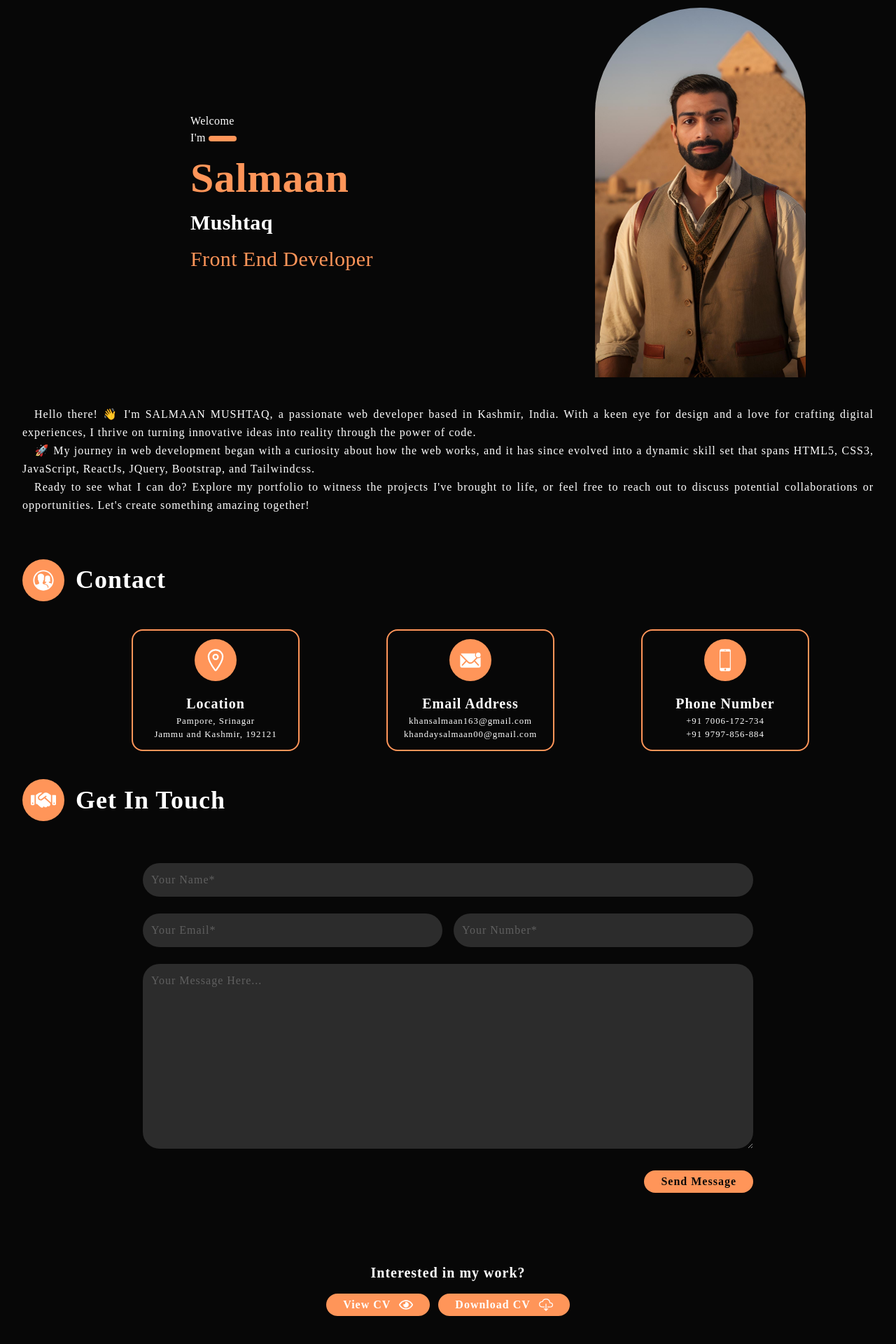
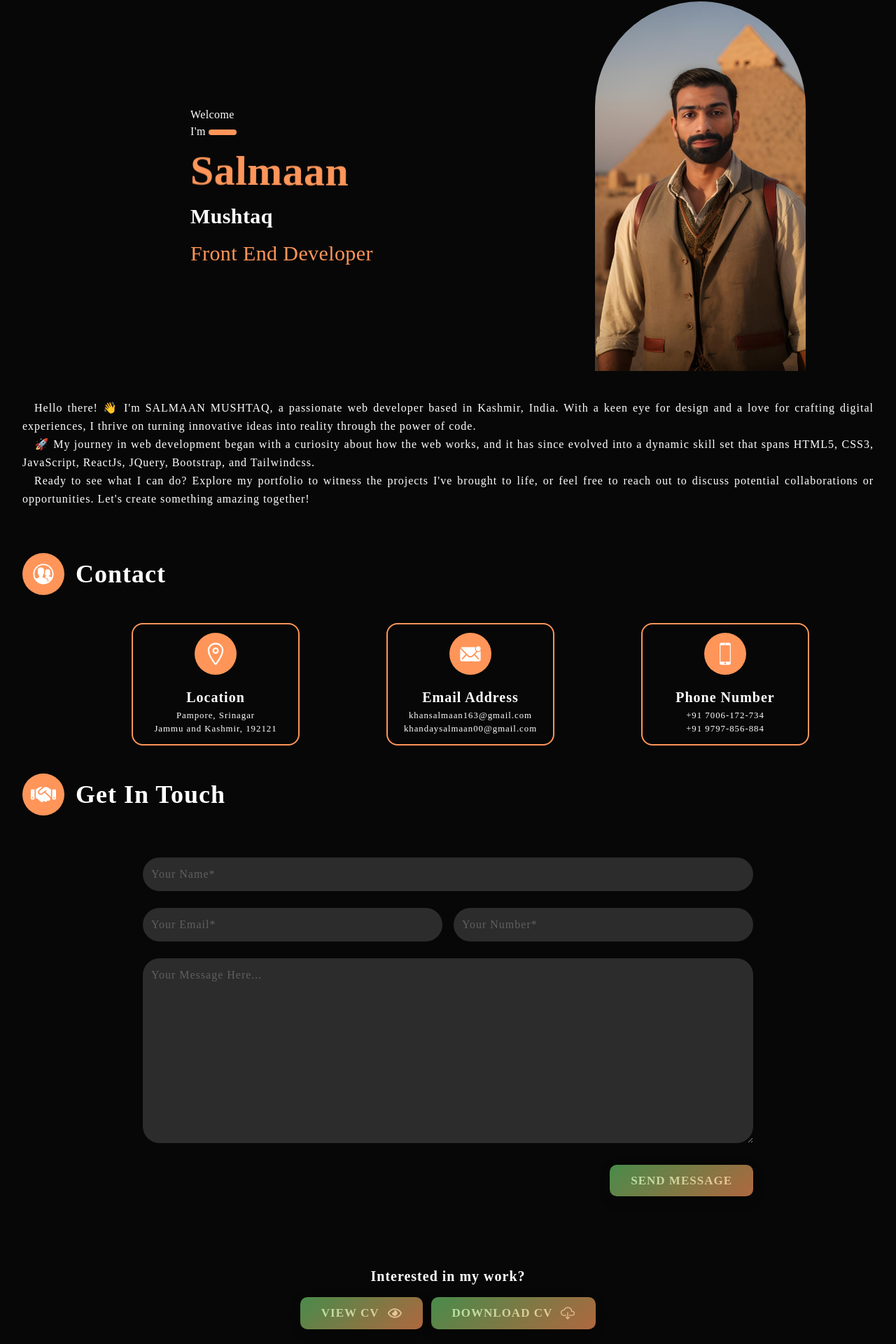
Before and after one commit to SalmaanMushtaq/Salmaan-Mushtaq, a React (Vite) app: page /contact in a window 1280 px wide. Shown: the part 154-2074 px from the top of the page at 70% size. Built offline with nearby package versions, Linux system fonts and the light colour scheme.

Commit message:
modification in different components like getIntouch form validation and formdata added

```diff
--- a/package.json
+++ b/package.json
@@ -10,6 +10,7 @@
     "preview": "vite preview"
   },
   "dependencies": {
+    "framer-motion": "^11.0.20",
     "react": "^18.2.0",
     "react-dom": "^18.2.0",
     "react-icons": "^5.0.1",
--- a/src/components/DownloadCV.jsx
+++ b/src/components/DownloadCV.jsx
@@ -9,16 +9,16 @@ function DownloadCV() {
           href="../assets/cv/Salmaan-Mushtaq.pdf"
           target="_blank"
           rel="noopener noreferrer"
-          className="p-1 px-6 bg-basic rounded-full flex justify-between gap-3 items-center font-semibold"
+          className="btnHover p-1 px-6 bg-basic rounded-full flex justify-between gap-3 items-center font-semibold"
         >
-          View CV <FaRegEye className="bg-basic text-xl" />
+          View CV <FaRegEye className="text-xl" />
         </a>
         <a
           href="../assets/cv/SalmaanMushtaq.pdf"
           download="Salmaan-Mushtaq.pdf"
-          className="p-1 px-6 bg-basic rounded-full flex justify-between gap-3 items-center font-semibold"
+          className="btnHover p-1 px-6 bg-basic rounded-full flex justify-between gap-3 items-center font-semibold"
         >
-          Download CV <IoCloudDownloadOutline className="bg-basic text-xl" />
+          Download CV <IoCloudDownloadOutline className="text-xl" />
         </a>
       </div>
     </div>
--- a/src/components/GetInTouch.jsx
+++ b/src/components/GetInTouch.jsx
@@ -1,6 +1,62 @@
+import { useState } from "react";
 import { FaHandshake } from "react-icons/fa6";
 
 function GetInTouch() {
+  const [userData, setUserData] = useState({
+    userName: "",
+    userEmail: "",
+    userPhone: "",
+    message: "",
+  });
+
+  const [errors, setErrors] = useState({});
+
+  const handleChange = (e) => {
+    const { name, value } = e.target;
+    setUserData({
+      ...userData,
+      [name]: value,
+    });
+    // Clear previous errors when input changes
+    setErrors({
+      ...errors,
+      [name]: "",
+    });
+  };
+
+  const handleSubmit = () => {
+    // Validation logic
+    const validationErrors = {};
+    if (!userData.userName.trim()) {
+      validationErrors.userName = "Please enter your name";
+    }
+    if (!userData.userEmail.trim()) {
+      validationErrors.userEmail = "Please enter your email";
+    } else if (!/\S+@\S+\.\S+/.test(userData.userEmail)) {
+      validationErrors.userEmail = "Please enter a valid email address";
+    }
+    if (!userData.userPhone.trim()) {
+      validationErrors.userPhone = "Please enter your phone number";
+    } else if (!/^\d{10}$/.test(userData.userPhone)) {
+      validationErrors.userPhone = "Please enter a valid 10-digit phone number";
+    }
+
+    if (Object.keys(validationErrors).length > 0) {
+      // If there are validation errors, set them and prevent form submission
+      setErrors(validationErrors);
+    } else {
+      // If there are no errors, proceed with form submission
+      console.log(userData);
+      setUserData({
+        userName: "",
+        userEmail: "",
+        userPhone: "",
+        message: "",
+      });
+      // Add code to submit the form data here
+    }
+  };
+
   return (
     <div className="mt-10">
       <h1 className="text-4xl font-bold leading-relaxed flex gap-4 items-center">
@@ -16,9 +72,16 @@ function GetInTouch() {
             name="userName"
             id="userName"
             placeholder="Your Name*"
-            className="placeholder:text-formTextColor bg-background p-3 w-full rounded-full
-            focus:outline-none focus:ring-4 focus:ring-stone-700 focus:ring-offset-2 focus:ring-offset-btnBackground"
+            onChange={handleChange}
+            value={userData.userName}
+            className={`placeholder:text-formTextColor bg-background p-3 w-full rounded-full
+              focus:outline-none focus:ring-4 focus:ring-stone-700 focus:ring-offset-2 focus:ring-offset-btnBackground ${
+                errors.userName && "border-red-500 border"
+              }`}
           />
+          {errors.userName && (
+            <p className="text-red-500 ms-5">{errors.userName}</p>
+          )}
         </div>
         <div className="flex flex-col lg:flex-row gap-4">
           <div className="w-full lg:w-1/2">
@@ -26,20 +89,34 @@ function GetInTouch() {
               type="email"
               name="userEmail"
               id="userEmail"
+              onChange={handleChange}
+              value={userData.userEmail}
               placeholder="Your Email*"
-              className="placeholder:text-formTextColor bg-background p-3 w-full rounded-full
-              focus:outline-none focus:ring-4 focus:ring-stone-700 focus:ring-offset-2 focus:ring-offset-btnBackground"
+              className={`placeholder:text-formTextColor bg-background p-3 w-full rounded-full
+              focus:outline-none focus:ring-4 focus:ring-stone-700 focus:ring-offset-2 focus:ring-offset-btnBackground ${
+                errors.userEmail && "border border-red-500"
+              }`}
             />
+            {errors.userEmail && (
+              <p className="text-red-500 ms-5">{errors.userEmail}</p>
+            )}
           </div>
           <div className="w-full lg:w-1/2">
             <input
               type="text"
               name="userPhone"
               id="userPhone"
+              onChange={handleChange}
+              value={userData.userPhone}
               placeholder="Your Number*"
-              className="placeholder:text-formTextColor bg-background p-3 w-full rounded-full
-              focus:outline-none focus:ring-4 focus:ring-stone-700 focus:ring-offset-2 focus:ring-offset-btnBackground"
+              className={`placeholder:text-formTextColor bg-background p-3 w-full rounded-full
+              focus:outline-none focus:ring-4 focus:ring-stone-700 focus:ring-offset-2 focus:ring-offset-btnBackground ${
+                errors.userPhone && "border border-red-500"
+              }`}
             />
+            {errors.userPhone && (
+              <p className="text-red-500 ms-5">{errors.userPhone}</p>
+            )}
           </div>
         </div>
         <div>
@@ -48,13 +125,15 @@ function GetInTouch() {
             id="message"
             cols="30"
             rows="10"
+            onChange={handleChange}
+            value={userData.message}
             placeholder="Your Message Here..."
             className="placeholder:text-formTextColor bg-background p-3 w-full rounded-3xl
             focus:outline-none focus:ring-4 focus:ring-stone-700 focus:ring-offset-2 focus:ring-offset-btnBackground"
           ></textarea>
         </div>
         <div>
-          <button className="p-1 px-6 bg-basic rounded-full text-stone-950 font-semibold float-end">
+          <button className="float-end btnHover" onClick={handleSubmit}>
             Send Message
           </button>
         </div>
--- a/src/components/Introduction.jsx
+++ b/src/components/Introduction.jsx
@@ -1,3 +1,5 @@
+import { motion } from "framer-motion";
+
 function Introduction() {
   return (
     <div className="mt-10 flex flex-col sm:flex-row lg:flex-row justify-between tracking-wide items-center gap-4">
@@ -8,7 +10,23 @@ function Introduction() {
         </p>
 
         <h1 className="font-bold text-6xl text-basic leading-normal">
-          Salmaan
+          <motion.div
+            className="box text-basic"
+            animate={{
+              scale: [0, 0.5, 1.2, 1],
+              rotate: [0, 180, 360, 0],
+              borderRadius: ["50%", "50%", "50%", "50%"],
+            }}
+            transition={{
+              duration: 6,
+              ease: "anticipate",
+              times: [0, 0.2, 0.5, 1],
+              repeat: 0,
+              repeatDelay: 1,
+            }}
+          >
+            Salmaan
+          </motion.div>
         </h1>
         <h3 className="font-semibold text-3xl leading-tight">Mushtaq</h3>
         <h5 className="text-3xl font-light text-basic mt-4">
--- a/src/components/Navbar.jsx
+++ b/src/components/Navbar.jsx
@@ -1,16 +1,16 @@
-import { useState } from "react";
+// import { useState } from "react";
 import { NavLink } from "react-router-dom";
-import styles from "./Navbar.module.css";
+// import styles from "./Navbar.module.css";
 // FaSun
-import { FaMoon } from "react-icons/fa";
+// import { FaMoon } from "react-icons/fa";
 
 function Navbar() {
-  const [darkMode, setDarkMode] = useState(true);
+  // const [darkMode, setDarkMode] = useState(true);
 
-  const toggleDarkMode = () => {
-    setDarkMode((prevMode) => !prevMode);
-    // Here you can toggle your application's theme or update any other styles accordingly
-  };
+  // const toggleDarkMode = () => {
+  //   setDarkMode((prevMode) => !prevMode);
+  //   // Here you can toggle your application's theme or update any other styles accordingly
+  // };
 
   return (
     <nav className="flex sm:justify-end sm:items-center gap-4 pt-20 pb-3">
@@ -44,8 +44,7 @@ function Navbar() {
           </NavLink>
         </li>
         {/* Dark mode/light mode toggle */}
-        {/* Dark mode/light mode toggle */}
-        <li>
+        {/* <li>
           <label className={styles.switch}>
             <input
               type="checkbox"
@@ -58,7 +57,7 @@ function Navbar() {
               )}
             </span>
           </label>
-        </li>
+        </li> */}
       </ul>
     </nav>
   );
--- a/src/components/Options.jsx
+++ b/src/components/Options.jsx
@@ -1,5 +1,5 @@
+/* eslint-disable react/prop-types */
 import Button from "../components/Button";
-// eslint-disable-next-line react/prop-types
 function Options({ options, isActive }) {
   return (
     <div className="mt-4 gap-4 flex flex-wrap justify-center md:justify-evenly bg-background rounded-full p-2">
--- a/src/index.css
+++ b/src/index.css
@@ -20,7 +20,7 @@ body {
 }
 
 .active {
-  background-color: #ff9559;
+  background-color: hwb(22 35% 0%);
   color: #070707;
   font-weight: 600;
 }
@@ -78,3 +78,51 @@ body {
     opacity: 1;
   }
 }
+.box {
+  background: transparent;
+}
+.btnHover {
+  background: transparent;
+  color: #fff;
+  font-size: 17px;
+  text-transform: uppercase;
+  font-weight: 600;
+  border: none;
+  padding: 10px 30px;
+  perspective: 30rem;
+  border-radius: 10px;
+  box-shadow: 0 5px 15px rgba(0, 0, 0, 0.308);
+}
+
+.btnHover::before {
+  content: "";
+  display: block;
+  position: absolute;
+  width: 100%;
+  height: 100%;
+  top: 0;
+  left: 0;
+  border-radius: 10px;
+  background: linear-gradient(
+    320deg,
+    rgba(255, 149, 89, 0.678),
+    rgba(114, 222, 117, 0.616)
+  );
+  z-index: 1;
+  transition: background 3s;
+}
+
+.btnHover:hover::before {
+  animation: rotate 1s;
+  transition: all 0.5s;
+}
+
+@keyframes rotate {
+  0% {
+    transform: rotateY(180deg);
+  }
+
+  100% {
+    transform: rotateY(360deg);
+  }
+}
```
Also changed, not shown: 1 other file (tests, documents, lock files or other folders).
